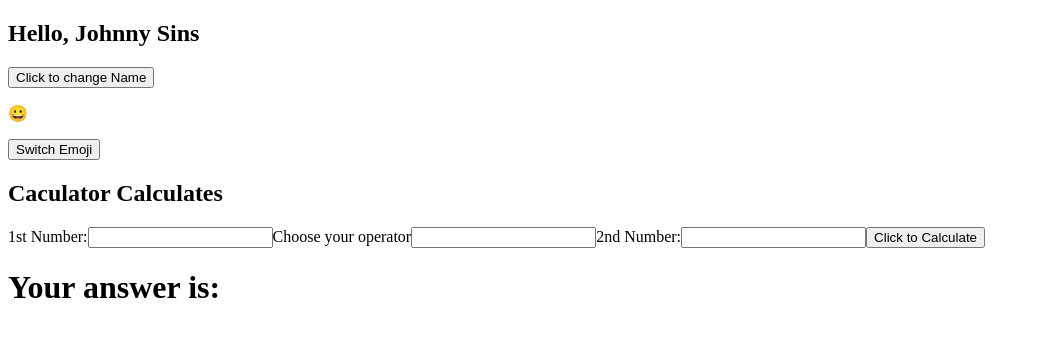
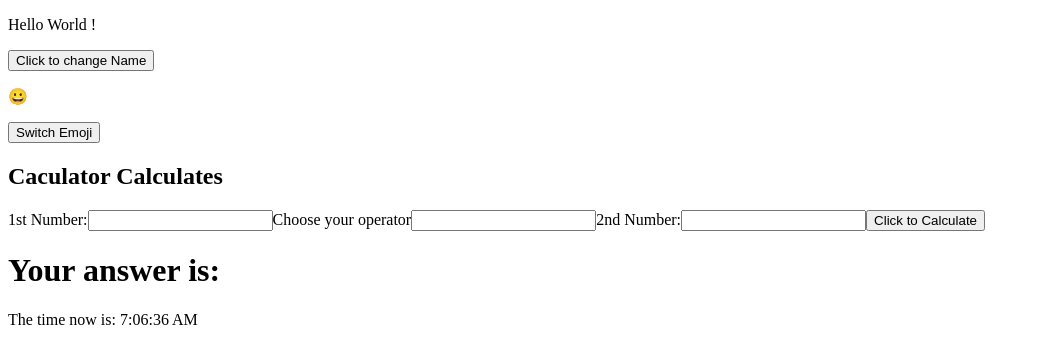
Before and after one commit to benjaminLeongSK/-IODdemo-module6new, a React (Create React App) app: page / in a window 1280 px wide. Shown: the top 364 px of the page, without its empty margins (0-1040 px from the left). Built offline with nearby package versions, Linux system fonts and the light colour scheme.

Commit message:
exercise 7.1

```diff
--- a/src/App.js
+++ b/src/App.js
@@ -1,5 +1,6 @@
 import React from 'react';
 import Calculator from './Calculator';
+import Clock from './Clock';
 import Emoji from './Emoji';
 import Greetings from './Greetings';
 
@@ -10,6 +11,7 @@ class App extends React.Component {
         <Greetings />
         <Emoji />
         <Calculator />
+        <Clock />
       </>
     )
   }
--- /dev/null
+++ b/src/Clock.js
@@ -0,0 +1,10 @@
+const Clock = () => {
+    const currentDateTime = new Date();
+    const timeText = currentDateTime.toLocaleTimeString();
+
+    return (
+        <p>The time now is: {timeText}</p>
+     );
+}
+
+export default Clock;
--- a/src/Greetings.js
+++ b/src/Greetings.js
@@ -1,25 +1,18 @@
-import React from 'react';
+import React, { useState } from 'react';
 
-class Greetings extends React.Component {
+const Greetings = () => {
+    const [name, setName] = useState('World')
 
-    constructor(props) {
-        super(props);
-        this.state = { name: "Johnny Sins" };
-        this.handleChange = this.handleChange.bind(this);
+    const handleClick = () => {
+        setName('Johnny Sins')
     }
 
-    handleChange() {
-        return this.setState({name: "Elon Musk"})
-    }
-
-    render() {
-        return (
-        <div>
-            <h2>Hello, { this.state.name }</h2>
-            <button onClick={this.handleChange}>Click to change Name</button>
-        </div>
-        )
-    }
+    return (
+        <>
+            <p>Hello { name } !</p>
+            <button onClick={handleClick}>Click to change Name</button>
+        </>
+     );
 }
 
 export default Greetings;
```
